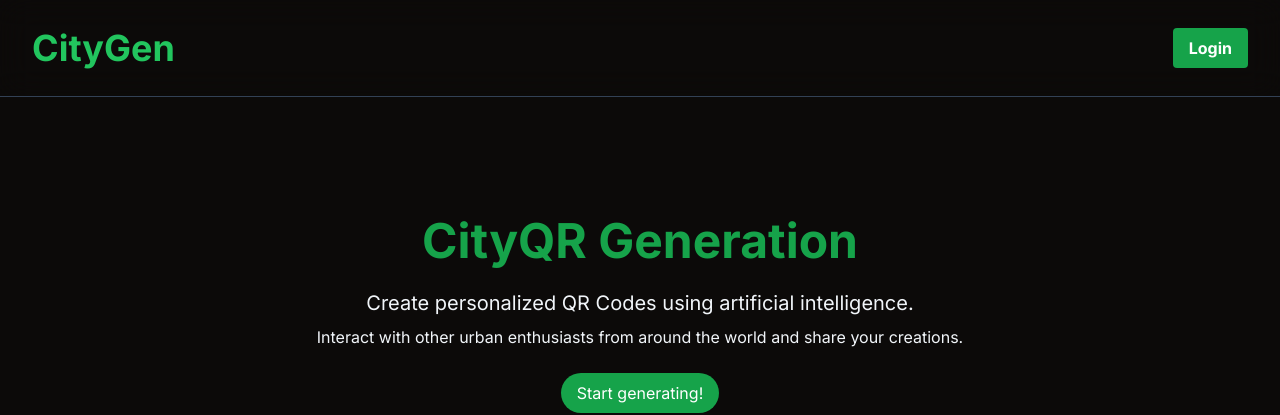
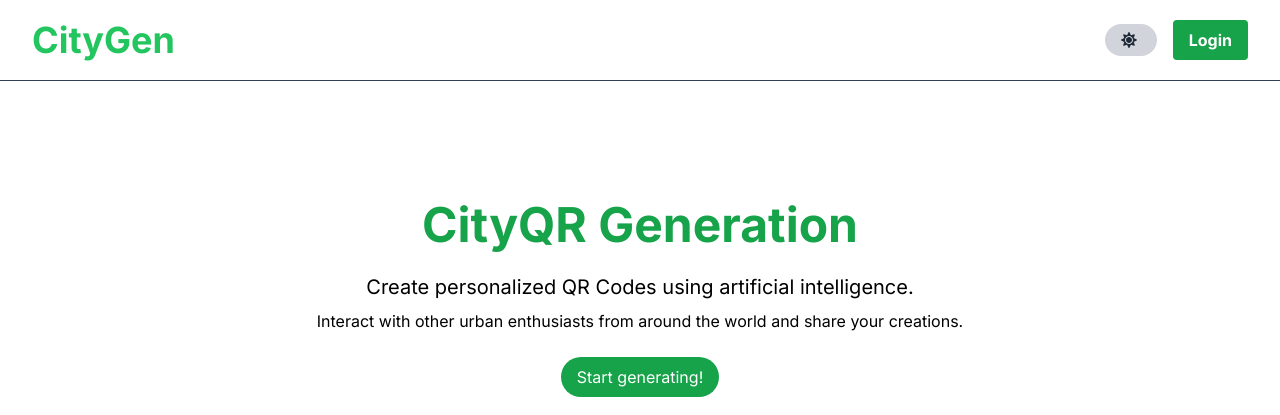
Before and after one commit to juniorsilvacc/CityGen-IA, a Next.js app: page / in a window 1280 px wide. Shown: the top 415 px of the page. Built offline with nearby package versions, Linux system fonts and the light colour scheme; no server answers.

Commit message:
dark and light mode

```diff
--- a/package.json
+++ b/package.json
@@ -12,6 +12,7 @@
     "axios": "^1.6.8",
     "next": "14.1.3",
     "next-auth": "^4.24.7",
+    "next-themes": "^0.3.0",
     "react": "^18",
     "react-dom": "^18",
     "react-icons": "^5.0.1"
--- a/src/app/components/Footer.tsx
+++ b/src/app/components/Footer.tsx
@@ -2,7 +2,7 @@ import { FaGithub } from 'react-icons/fa';
 
 export default function Footer() {
   return (
-    <footer className="bg-gray-800 py-10" style={{ background: "#27272A" }}>
+    <footer className="bg-gray-800 py-10" style={{ background: "#27272A", bottom: 0, left: 0, width: "100%" }}>
       <div className="container mx-auto px-4 items-center justify-between sm:px-8">
         <div className="flex justify-between">
           <div>
--- a/src/app/components/Header.tsx
+++ b/src/app/components/Header.tsx
@@ -2,19 +2,19 @@ import { getServerSession } from "next-auth";
 import Link from "next/link";
 import ButtonLogin from "./ButtonLogin";
 import ImageWithButton from "./ImageWithButton";
+import ThemeSwitcher from "./ThemeSwitcher";
 
 export default async function Header() {
   const session = await getServerSession();
 
-  const userImage = session?.user?.image;
-
   return (
     <nav className="sticky top-0 z-20 border-b bg-background/80 backdrop-blur-lg border-slate-700">
-      <div className="container mx-auto flex h-20 items-center justify-between px-4 sm:px-8 lg:h-24">
+      <div className="container mx-auto flex h-20 items-center justify-between px-4 sm:px-8 lg:h-15">
         <Link className="flex items-center gap-4" href="/">
           <h2 className="text-green-500 font-bold text-4xl">CityGen</h2>
         </Link>
         <div className="flex items-center gap-4">
+          <ThemeSwitcher/>
           {session ? (
             <ImageWithButton/>
           ) : (
--- a/src/app/components/HeroSection.tsx
+++ b/src/app/components/HeroSection.tsx
@@ -14,10 +14,10 @@ export default function HeroSection() {
         <span className="text-green-600 font-bold text-4xl sm:text-5xl">
           CityQR Generation
         </span>
-        <h2 className="mt-6 text-center text-slate-100 text-xl">
+        <h2 className="mt-6 text-center dark:text-slate-100 text-xl">
           Create personalized QR Codes using artificial intelligence.
         </h2>
-        <h4 className="mt-2 text-center text-slate-100">
+        <h4 className="mt-2 text-center dark:text-slate-100">
           Interact with other urban enthusiasts from around the world and share
           your creations.
         </h4>
--- /dev/null
+++ b/src/app/components/ThemeSwitcher.tsx
@@ -0,0 +1,29 @@
+"use client";
+
+import { useTheme } from "next-themes";
+import { useState } from 'react';
+import { FaSun, FaMoon } from 'react-icons/fa';
+
+export default function ThemeSwitcher() {
+  const { setTheme } = useTheme();
+  const [isLightMode, setIsLightMode] = useState(true);
+
+  const toggleTheme = () => {
+    setIsLightMode(!isLightMode);
+    setTheme(isLightMode ? 'dark' : 'light');
+  };
+
+  return (
+    <div className="my-3">
+      <button
+        onClick={toggleTheme}
+        className={`${
+          isLightMode ? 'bg-gray-300 text-gray-800' : 'bg-gray-800 text-white'
+        } flex items-center justify-center font-semibold py-2 px-4 rounded-full`}
+      >
+        {isLightMode ? <FaSun className="mr-1" /> : <FaMoon className="mr-1" />}
+        {isLightMode ? '' : ''}
+      </button>
+    </div>
+  );
+}
--- a/src/app/layout.tsx
+++ b/src/app/layout.tsx
@@ -1,7 +1,8 @@
 import type { Metadata } from "next";
 import { Inter } from "next/font/google";
 import "./styles/globals.css";
-import { AuthProvider } from "./components/AuthProvider";
+import { AuthProvider } from "./providers/AuthProvider";
+import ThemeProvider from "./providers/ThemeProvider";
 
 const inter = Inter({ subsets: ["latin"] });
 
@@ -16,8 +17,14 @@ export default function RootLayout({
 }>) {
   return (
     <html lang="en">
-      <body className={`background ${inter.className}`}>
-        <AuthProvider>{children}</AuthProvider>
+      <body className={`${inter.className}`}>
+        <ThemeProvider
+          attribute="class"
+          defaultTheme="system"
+          enableSystem
+        >
+          <AuthProvider>{children}</AuthProvider>
+        </ThemeProvider>
       </body>
     </html>
   );
--- /dev/null
+++ b/src/app/providers/ThemeProvider.tsx
@@ -0,0 +1,8 @@
+"use client";
+
+import { ThemeProvider as NextThemesProvider } from "next-themes";
+import { type ThemeProviderProps } from "next-themes/dist/types";
+
+export default function ThemeProvider({ children, ...props }: ThemeProviderProps) {
+  return <NextThemesProvider {...props}>{children}</NextThemesProvider>
+}
--- a/tailwind.config.ts
+++ b/tailwind.config.ts
@@ -1,6 +1,7 @@
 import type { Config } from "tailwindcss";
 
 const config: Config = {
+  darkMode: ['class'],
   content: [
     "./src/pages/**/*.{js,ts,jsx,tsx,mdx}",
     "./src/components/**/*.{js,ts,jsx,tsx,mdx}",
@@ -12,10 +13,7 @@ const config: Config = {
         "gradient-radial": "radial-gradient(var(--tw-gradient-stops))",
         "gradient-conic":
           "conic-gradient(from 180deg at 50% 50%, var(--tw-gradient-stops))",
-      },
-      animation: {
-        scrollAnimation: 'scrollAnimation 10s linear infinite',
-      },
+      }
     },
   },
   plugins: [],
```
Also changed, not shown: src/app/providers/AuthProvider.tsx (renamed from src/app/components/AuthProvider.tsx), 1 other file (tests, documents, lock files or other folders).
